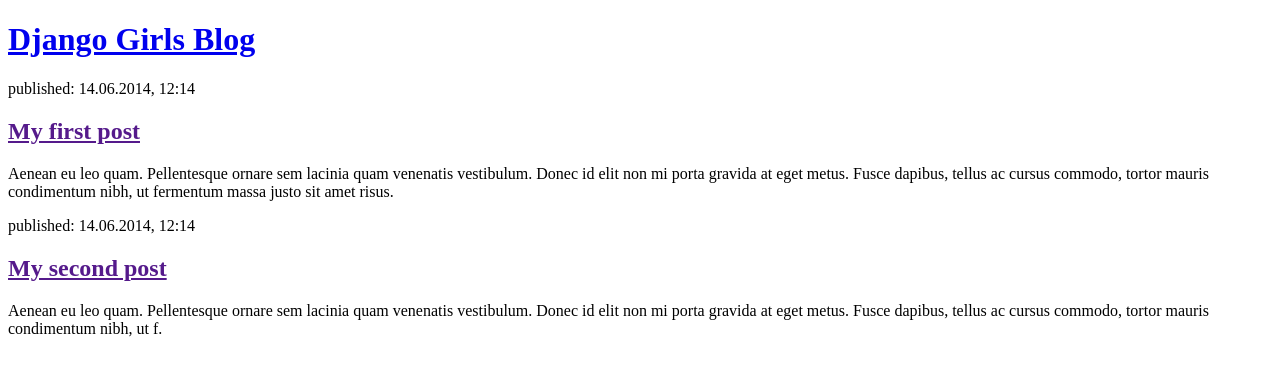
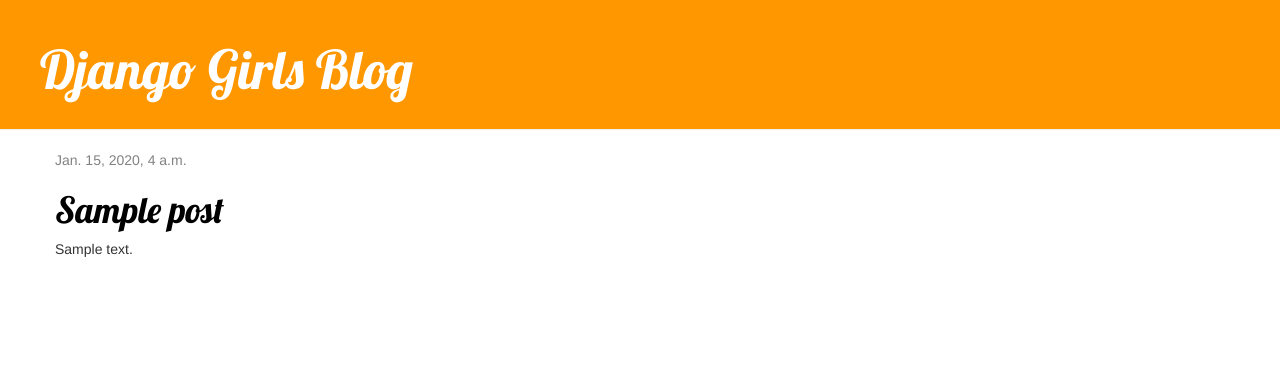
Before and after one commit to harry2491/Course-8210-MSD-Blog-Post-, a Django app: template blog/templates/blog/post_list.html in a window 1280 px wide. Shown: the top 376 px of the page. Run offline with Django 3.2, Linux system fonts and the light colour scheme; the template is opened without the code that fills it: values that come from a table or form of the project are taken from there, others are empty; tables that the repository leaves empty hold one stand-in row (values such as "Sample post"); some libraries are stand-ins or nearby versions.

Commit message:
Addded new files to the enhance the blog post

```diff
--- a/blog/static/css/blog.css
+++ b/blog/static/css/blog.css
@@ -1,3 +1,46 @@
-h1 a {
-    color: #FCA205;
+.page-header {
+    background-color: #ff9700;
+    margin-top: 0;
+    padding: 20px 20px 20px 40px;
 }
+
+.page-header h1, .page-header h1 a, .page-header h1 a:visited, .page-header h1 a:active {
+    color: #ffffff;
+    font-size: 40pt;
+    text-decoration: none;
+}
+
+.content {
+    margin-left: 40px;
+}
+
+h1, h2, h3, h4 {
+    font-family: 'Lobster', cursive;
+}
+
+.date {
+    color: #828282;
+}
+
+.save {
+    float: right;
+}
+
+.post-form textarea, .post-form input {
+    width: 100%;
+}
+
+.top-menu, .top-menu:hover, .top-menu:visited {
+    color: #ffffff;
+    float: right;
+    font-size: 26pt;
+    margin-right: 20px;
+}
+
+.post {
+    margin-bottom: 70px;
+}
+
+.post h1 a, .post h1 a:visited {
+    color: #000000;
+}
--- a/blog/templates/blog/base.html
+++ b/blog/templates/blog/base.html
@@ -1,10 +1,23 @@
-<!DOCTYPE html>
-<html lang="en">
-<head>
-    <meta charset="UTF-8">
-    <title>$Title$</title>
-</head>
-<body>
-$END$
-</body>
+{% load static %}
+<html>
+    <head>
+        <title>Django Girls blog</title>
+        <link rel="stylesheet" href="//maxcdn.bootstrapcdn.com/bootstrap/3.2.0/css/bootstrap.min.css">
+        <link rel="stylesheet" href="//maxcdn.bootstrapcdn.com/bootstrap/3.2.0/css/bootstrap-theme.min.css">
+        <link href='//fonts.googleapis.com/css?family=Lobster&subset=latin,latin-ext' rel='stylesheet' type='text/css'>
+        <link rel="stylesheet" href="{% static 'css/blog.css' %}">
+    </head>
+    <body>
+        <div class="page-header">
+        <h1><a href="/">Django Girls Blog</a></h1>
+    </div>
+    <div class="content container">
+        <div class="row">
+            <div class="col-md-8">
+            {% block content %}
+            {% endblock %}
+            </div>
+        </div>
+    </div>
+    </body>
 </html>
--- a/blog/templates/blog/post_list.html
+++ b/blog/templates/blog/post_list.html
@@ -1,23 +1,13 @@
-<!DOCTYPE html>
-<html>
-    <head>
-        <title>Django Girls blog</title>
-    </head>
-    <body>
-        <div>
-            <h1><a href="/">Django Girls Blog</a></h1>
+{% extends 'blog/base.html' %}
+
+{% block content %}
+    {% for post in posts %}
+        <div class="post">
+            <div class="date">
+            {{ post.published_date }}
+            </div>
+            <h1><a href="{% url 'post_detail' pk=post.pk %}">{{ post.title }}</a></h1>
+            <p>{{ post.text|linebreaksbr }}</p>
         </div>
-
-        <div>
-            <p>published: 14.06.2014, 12:14</p>
-            <h2><a href="">My first post</a></h2>
-            <p>Aenean eu leo quam. Pellentesque ornare sem lacinia quam venenatis vestibulum. Donec id elit non mi porta gravida at eget metus. Fusce dapibus, tellus ac cursus commodo, tortor mauris condimentum nibh, ut fermentum massa justo sit amet risus.</p>
-        </div>
-
-        <div>
-            <p>published: 14.06.2014, 12:14</p>
-            <h2><a href="">My second post</a></h2>
-            <p>Aenean eu leo quam. Pellentesque ornare sem lacinia quam venenatis vestibulum. Donec id elit non mi porta gravida at eget metus. Fusce dapibus, tellus ac cursus commodo, tortor mauris condimentum nibh, ut f.</p>
-        </div>
-    </body>
-</html>
+    {% endfor %}
+{% endblock %}
--- a/blog/urls.py
+++ b/blog/urls.py
@@ -3,4 +3,5 @@
 
 urlpatterns = [
     path('', views.post_list, name='post_list'),
+    path('post/<int:pk>/', views.post_detail, name='post_detail'),
 ]
```
Also changed, not shown: blog/templates/blog/post_detail.html (+13 -10 lines), blog/views.py (+9 -1 lines).
